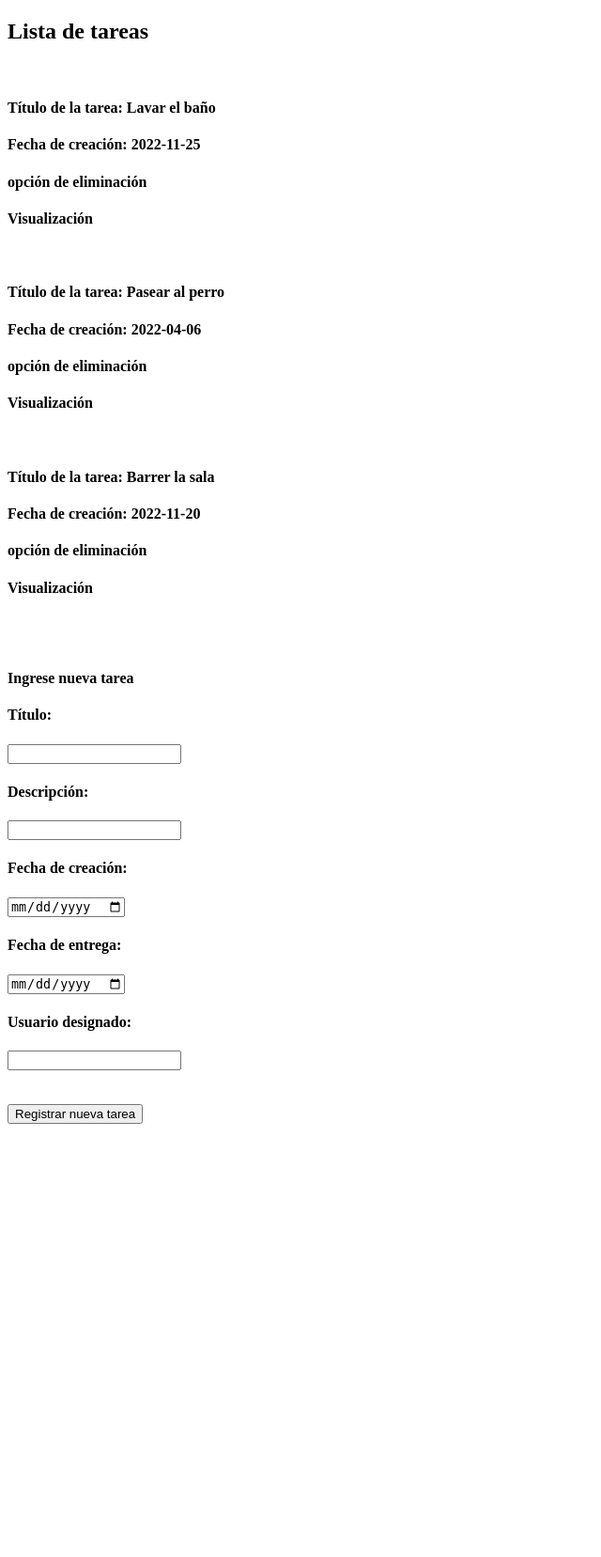
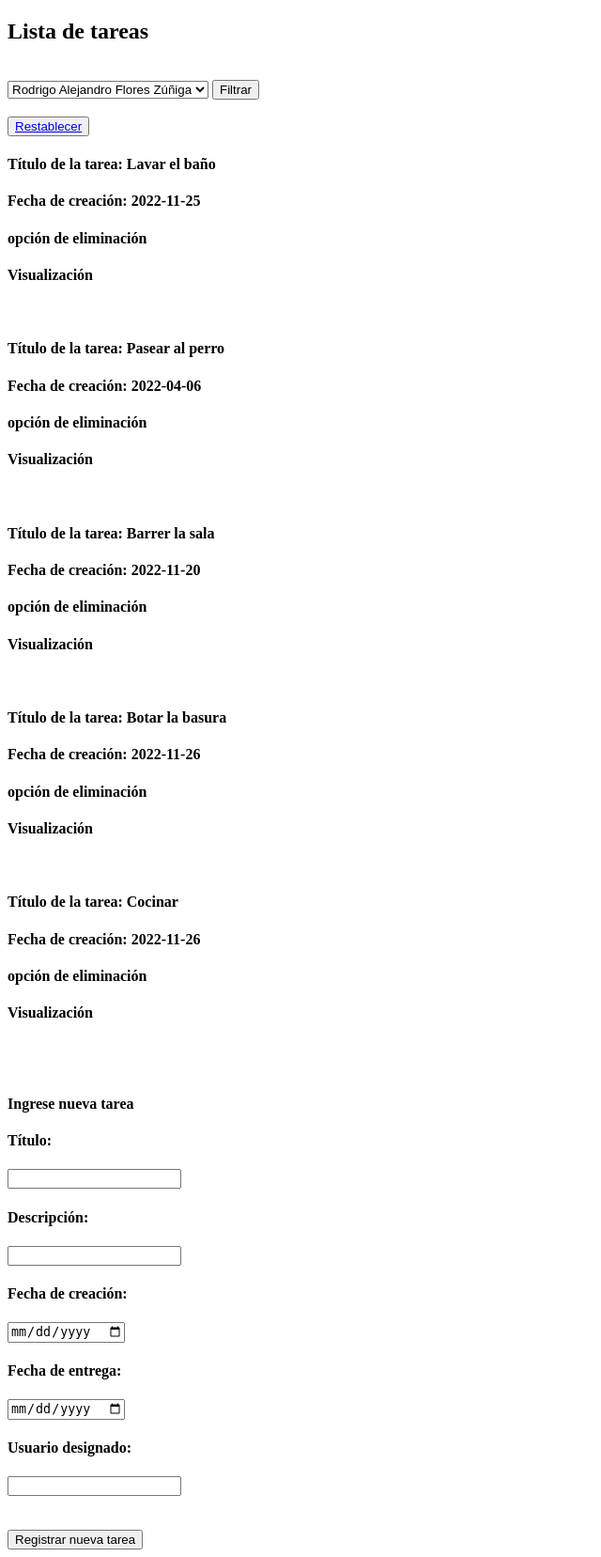
Before and after one commit to Alejandrohasread/examen_parcial, a Django app: page /gestion_tareas/dashboard in a window 1280 px wide. Shown: the whole page at 94% size, without its empty margins (0-640 px from the left). Before the commit the page ends 1196 px from the top, so only its background shows below. Run offline with Django 4.2, Linux system fonts and the light colour scheme; data comes from the database, SQL or seed files in the repository; both versions use the stored data as it was after the commit.

Commit message:
8vo commit: Se llenaron las bases de datos de las tareas iniciales en la vista dashboard y del usuario de la aplicación, almacenandolos en sqlite3, también se creo la opción de filtrado de tareas por usuario designado en la vista de dashboard

```diff
--- a/gestion_tareas/templates/gestion_tareas/dashboard.html
+++ b/gestion_tareas/templates/gestion_tareas/dashboard.html
@@ -6,9 +6,22 @@
     <body>
         <h2>Lista de tareas</h2>
         <br>
+        <form method="post" url="{% url 'gestion_tareas:dashboard' %}">
+        {% csrf_token %}
+            <select name="designadoFiltrado" id="">
+                <option value="Rodrigo Alejandro Flores Zúñiga">Rodrigo Alejandro Flores Zúñiga</option>
+                <option value="Alvaro Alonso Flores Zúñiga">Alvaro Alonso Flores Zúñiga</option>
+                <option value="Lorena Isabel Flores Zúñiga">Lorena Isabel Flores Zúñiga</option>
+                <option value="Matias">Matias</option>
+            </select>
+            <button type="submit" name="Filtrar">Filtrar</button>
+        </form>
+        <br>
+        <button><a href="{% url 'gestion_tareas:dashboard' %}">Restablecer</a></button>
+        <br>
         {% for tarea in tareas %}
-        <h4>Título de la tarea: {{tarea.0}}</h4>
-        <h4>Fecha de creación: {{tarea.2}}</h4>
+        <h4>Título de la tarea: {{tarea.titulo}}</h4>
+        <h4>Fecha de creación: {{tarea.fecha_creacion}}</h4>
         <h4> opción de eliminación </h4>
         <h4>Visualización</h4>
         <br>
@@ -39,7 +52,7 @@
             </div>
             <br>
             <br>
-            <button type="submit">Registrar nueva tarea</button>
+            <button type="submit" name="Crear">Registrar nueva tarea</button>
         </form>
 
     </body>
--- a/gestion_tareas/views.py
+++ b/gestion_tareas/views.py
@@ -1,7 +1,7 @@
 from django.shortcuts import render
 from django.http import HttpResponse
+from .models import usuario, tarea
 # Create your views here.
-lista_tareas =[['Lavar el baño','Limpiar el inodoro y el piso de la ducha','2022-11-25','2022-11-25','2022-11-25','Rosario'],['Pasear al perro','Sacar al perro consu correa por los alrededores y esperar a que haga sus necesidades','2022-04-06','2022-11-25','Rodrigo'],['Barrer la sala','Usar la escoba y el recogedor para limpiar la superficie del piso de la sala de tal forma que quede libre de polvo','2022-11-20','2022-11-25','ALvaro']]
 
 def index(request):
     return HttpResponse('Esta es mi primera vista')
@@ -9,33 +9,36 @@ def index(request):
 #Aqui estan el usuario y la contraseña
 
 def login(request):
+    usuariosInformacion = usuario.objects.all().order_by('id')
     return render(request,'gestion_tareas/login.html',{
-        'usuario': 'rafloresz@pucpe.edu.pe',
-        'contraseña': 'levi',
-
-    })
+        'usuarios': usuariosInformacion,
+        })
 def dashboard(request):
+    tareasInformacion = tarea.objects.all().order_by('id')
     if request.method == 'POST':
-        nuevaTarea = []
-        print('Hola, se ha posteado la información ')
-        titulo = request.POST.get('tituloTarea')
-        descripcion = request.POST.get('descripcionTarea')
-        fecha_creacion = request.POST.get('creacionTarea')
-        fecha_entrega = request.POST.get('entregaTarea')
-        usuario_designado = request.POST.get('designadoTarea')
-        print('El título de la tarea es: ' + str(titulo))
-        print('La descripción de la tarea es: ' + str(descripcion))
-        print('La fecha de creación de la tarea es: ' + str(fecha_creacion))
-        print('La fecha de entrega de la tarea es: ' + str(fecha_entrega))
-        print('El usuario designado de la tarea es: ' + str(usuario_designado))
-        nuevaTarea.append(str(titulo))
-        nuevaTarea.append(str(descripcion))
-        nuevaTarea.append(str(fecha_creacion))
-        nuevaTarea.append(str(fecha_entrega))
-        nuevaTarea.append(str(usuario_designado))
-        lista_tareas.append(nuevaTarea)
-
-
+        if 'Crear' in request.POST:
+            nuevaTarea = []
+            print('Hola, se ha posteado la información ')
+            titulo = request.POST.get('tituloTarea')
+            descripcion = request.POST.get('descripcionTarea')
+            fecha_creacion = request.POST.get('creacionTarea')
+            fecha_entrega = request.POST.get('entregaTarea')
+            usuario_designado = request.POST.get('designadoTarea')
+            print('El título de la tarea es: ' + str(titulo))
+            print('La descripción de la tarea es: ' + str(descripcion))
+            print('La fecha de creación de la tarea es: ' + str(fecha_creacion))
+            print('La fecha de entrega de la tarea es: ' + str(fecha_entrega))
+            print('El usuario designado de la tarea es: ' + str(usuario_designado))
+            nuevaTarea.append(str(titulo))
+            nuevaTarea.append(str(descripcion))
+            nuevaTarea.append(str(fecha_creacion))
+            nuevaTarea.append(str(fecha_entrega))
+            nuevaTarea.append(str(usuario_designado))
+            tarea(titulo = str(titulo),descripcion = str(descripcion),fecha_creacion = str(fecha_creacion),fecha_entrega = str(fecha_entrega),usuario_designado = str(usuario_designado)).save()
+            tareasInformacion = tarea.objects.all().order_by('id')
+        elif 'Filtrar' in request.POST:
+                filtradoDesignado = request.POST.get('designadoFiltrado')
+                tareasInformacion = tarea.objects.filter(usuario_designado=filtradoDesignado)
     return render(request,'gestion_tareas/dashboard.html',{
-        'tareas': lista_tareas,
+        'tareas': tareasInformacion,
         })
```
Also changed, not shown: gestion_tareas/templates/gestion_tareas/login.html (+6 -4 lines), db.sqlite3.
